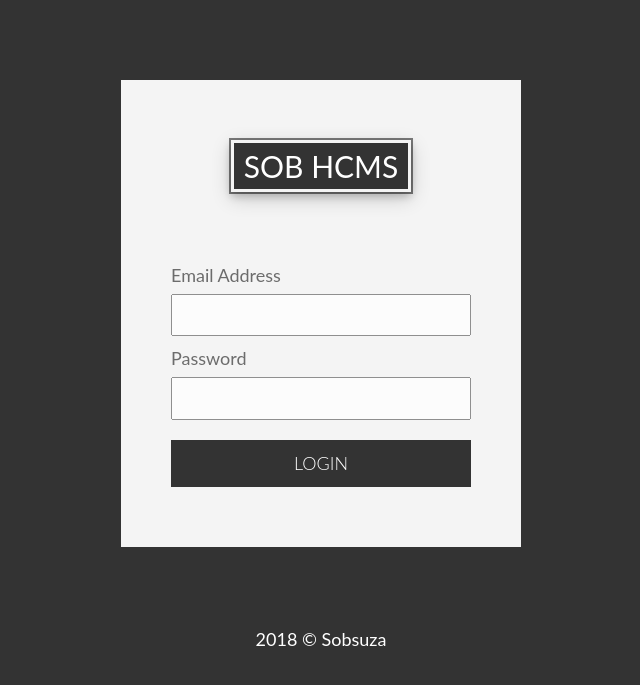
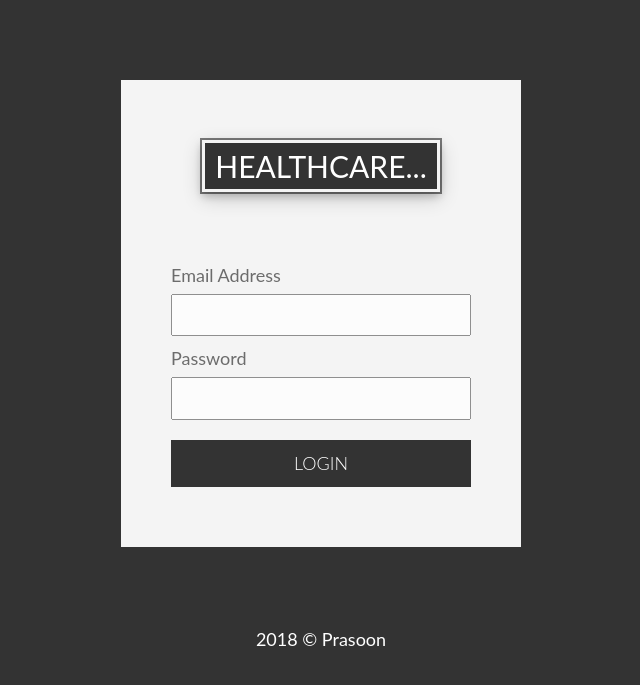
Before and after one commit to prasoonsaini/health_care_ms, a PHP site: page /index.php in a window 1280 px wide. Shown: the top 685 px of the page, without its empty margins (319-959 px from the left). Run offline with PHP 8.4, Linux system fonts and the light colour scheme.

Commit message:
Home page updated

```diff
--- a/index.php
+++ b/index.php
@@ -11,7 +11,7 @@
 <body>
   <div class="container">
     <div class="logo">
-      <h2>SOB HCMS</h2>
+      <h2>HEALTHCARE...</h2>
     </div>
     <form class="login-form">
       <p>
@@ -33,7 +33,7 @@
   </div>
 
   <div class="footer">
-    <p>2018 &copy; Sobsuza</p>
+    <p>2018 &copy; Prasoon</p>
   </div>
 <script src="assets/js/jquery.min.js"></script>
 <script src="main.js"></script>
```
